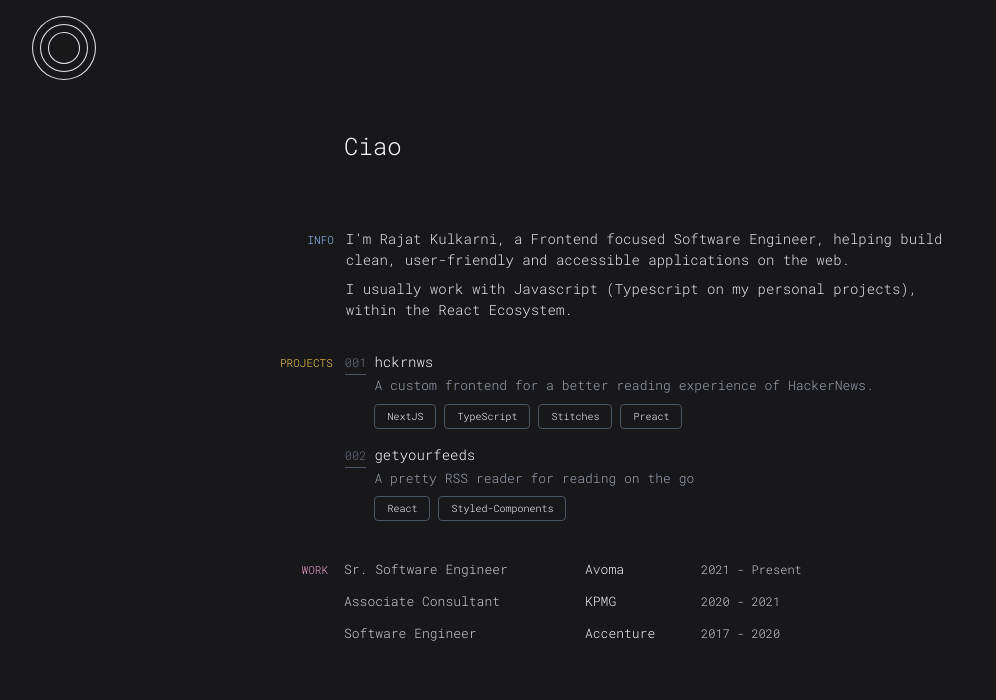
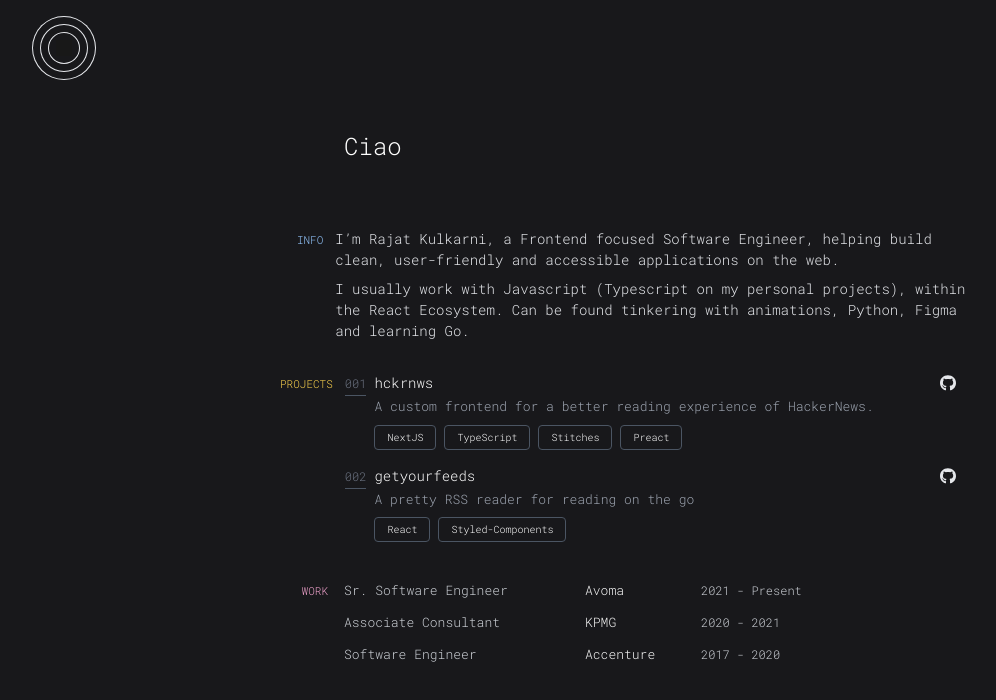
Before and after one commit to rajatkulkarni95/rk-minimal, a Next.js app: page / in a window 1280 px wide. Shown: the top 700 px of the page, without its empty margins (16-1012 px from the left). Built offline with nearby package versions, Linux system fonts and the light colour scheme.

Commit message:
Github svg and svgr config

```diff
--- a/next.config.js
+++ b/next.config.js
@@ -1,6 +1,14 @@
 /** @type {import('next').NextConfig} */
 const nextConfig = {
-  reactStrictMode: true,
-}
+    reactStrictMode: true,
+    webpack(config) {
+        config.module.rules.push({
+            test: /\.svg$/,
+            use: ["@svgr/webpack"],
+        });
 
-module.exports = nextConfig
+        return config;
+    },
+};
+
+module.exports = nextConfig;
--- a/package.json
+++ b/package.json
@@ -14,6 +14,7 @@
     "react-dom": "17.0.2"
   },
   "devDependencies": {
+    "@svgr/webpack": "^6.2.1",
     "@types/node": "17.0.19",
     "@types/react": "17.0.39",
     "autoprefixer": "^10.4.2",
--- a/src/components/MainContainer/Info/index.tsx
+++ b/src/components/MainContainer/Info/index.tsx
@@ -11,7 +11,8 @@ const Info = () => {
         </p>
         <p className="text-sm text-gray-200 mt-2 leading-[1.5em]">
           I usually work with Javascript (Typescript on my personal projects),
-          within the React Ecosystem.
+          within the React Ecosystem. Can be found tinkering with animations,
+          Python, Figma and learning Go.
         </p>
       </article>
     </section>
--- a/src/components/MainContainer/Projects/index.tsx
+++ b/src/components/MainContainer/Projects/index.tsx
@@ -1,9 +1,6 @@
 import { projects } from "../../../data/projects";
-import {
-  PrimaryLinkButton,
-  SecondaryLinkButton,
-} from "../../Common/LinkButton";
 import Tag from "../../Common/Tag";
+import GithubIcon from "../../../svg/github.svg";
 
 const Projects = () => {
   return (
@@ -11,13 +8,13 @@ const Projects = () => {
       <span className="text-[11px] text-amber-300 uppercase md:text-right">
         Projects
       </span>
-      <section className="flex-col md:ml-3">
+      <section className="flex-col w-full md:ml-3">
         {projects.map((project) => (
           <section className="flex items-baseline" key={project.id}>
             <span className="text-xs text-gray-500 font-light mr-2 py-1 border-b border-b-gray-600">
               {project.id}
             </span>
-            <div key={project.id} className="flex flex-col my-2">
+            <div key={project.id} className="flex flex-col my-2 w-full">
               <div className="flex justify-between items-center">
                 <a
                   href={project.site}
@@ -26,6 +23,9 @@ const Projects = () => {
                   className="text-sm"
                 >
                   {project.title}
+                </a>
+                <a href={project.code} target="_blank" rel="noreferrer">
+                  <GithubIcon height={16} width={16} className="mr-3" />
                 </a>
               </div>
               <p className="text-[13px] mt-1 text-gray-400">
```
Also changed, not shown: src/svg/github.svg (added), 1 other file (tests, documents, lock files or other folders).
